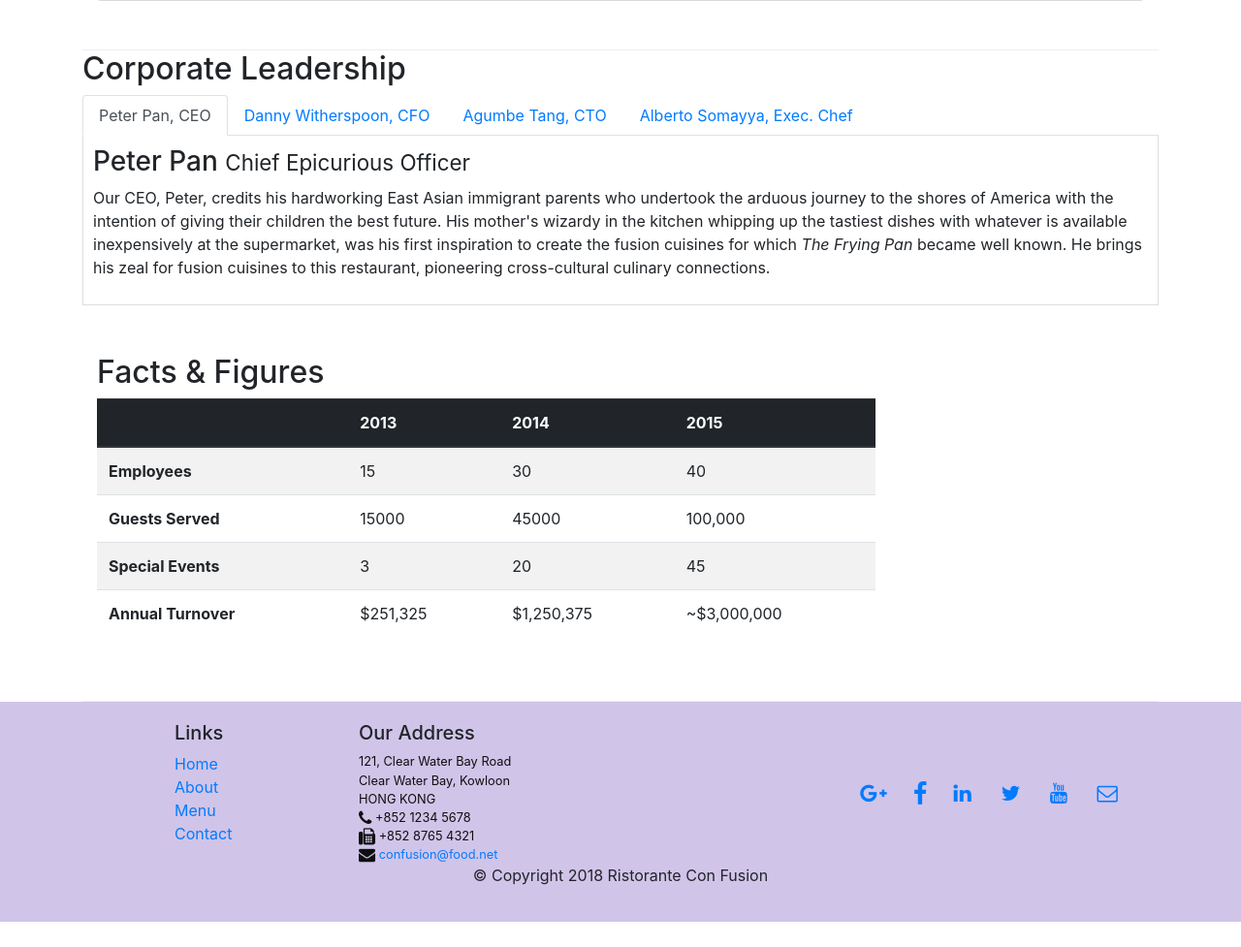
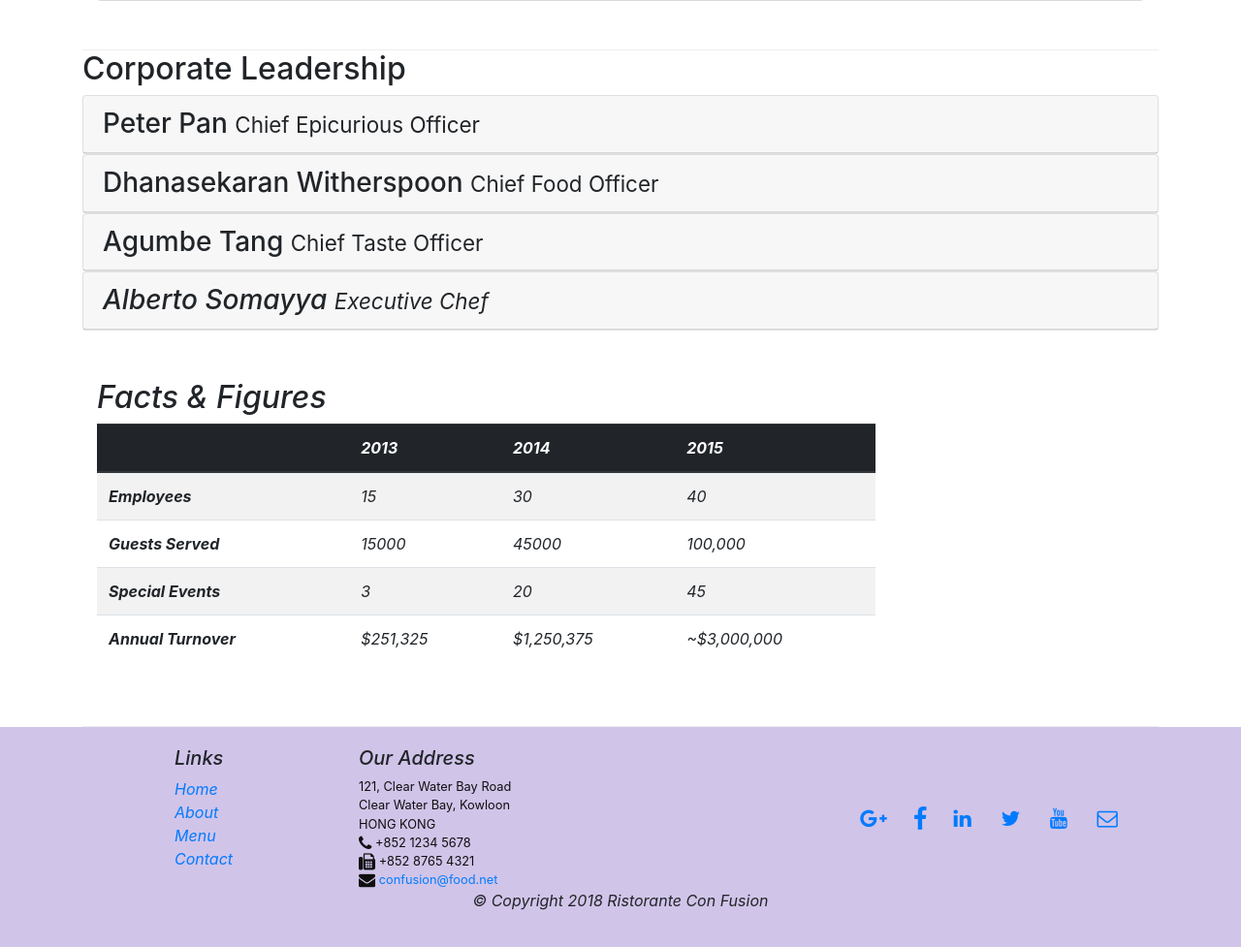
Before and after one commit to mohamedmaged/bootsrap, a website: page aboutus.html in a window 1280 px wide. Shown: the part 920-1897 px from the top of the page at 97% size. Before the commit the page ends 1871 px from the top, so only its background shows below. Drawn offline with nearby package versions, Linux system fonts and the light colour scheme.

Commit message:
Accordion

```diff
--- a/aboutus.html
+++ b/aboutus.html
@@ -95,40 +95,59 @@
         <div class="row">
             <div class="col-sm-12">
                 <h2>Corporate Leadership</h2>
-                <ul class="nav nav-tabs">
-                    <li class="nav-item">
-                        <a class="nav-link active" href="#peter" role="tab" data-toggle="tab">Peter Pan, CEO</a>
-                    </li>
-                    <li class="nav-item">
-                        <a class="nav-link" href="#danny" role="tab"
-                          data-toggle="tab">Danny Witherspoon, CFO</a>
-                      </li>
-                      <li class="nav-item">
-                        <a class="nav-link" href="#agumbe"role="tab"
-                          data-toggle="tab">Agumbe Tang, CTO</a>
-                      </li>
-                      <li class="nav-item">
-                        <a class="nav-link" href="#alberto" role="tab"
-                          data-toggle="tab">Alberto Somayya, Exec. Chef</a>
-                      </li>
-                </ul>
-                <div class="tab-content">
-                    <div role="tabpanel" class="tab-pane fade show active" id="peter">
-                        <h3>Peter Pan <small>Chief Epicurious Officer</small></h3>
-                        <p class="d-none d-sm-block">Our CEO, Peter, credits his hardworking East Asian immigrant parents who undertook the arduous journey to the shores of America with the intention of giving their children the best future. His mother's wizardy in the kitchen whipping up the tastiest dishes with whatever is available inexpensively at the supermarket, was his first inspiration to create the fusion cuisines for which <em>The Frying Pan</em> became well known. He brings his zeal for fusion cuisines to this restaurant, pioneering cross-cultural culinary connections.</p>
+                <div id="accordion">
+                    <div class="card">
+                        <div class="card-header" role="tab" id="peterhead">
+                            <h3 class="mb-0"><a data-toggle="collapse" data-target="#peter">Peter Pan <small>Chief Epicurious Officer</small></h3></a>
+                         </div>
+                         <div class="collapse " id="peter" data-parent="#accordion">
+                                <div class="card-body">
+                                    <p class="d-none d-sm-block">Our CEO, Peter, credits his hardworking East Asian immigrant parents who undertook the arduous journey to the shores of America with the intention of giving their children the best future. His mother's wizardy in the kitchen whipping up the tastiest dishes with whatever is available inexpensively at the supermarket, was his first inspiration to create the fusion cuisines for which <em>The Frying Pan</em> became well known. He brings his zeal for fusion cuisines to this restaurant, pioneering cross-cultural culinary connections.</p>
+                                </div>
+                            </div>
                     </div>
-                    <div role="tabpanel" class="tab-pane fade show " id="danny">
-                        <h3>Dhanasekaran Witherspoon <small>Chief Food Officer</small></h3>
-                        <p class="d-none d-sm-block">Our CFO, Danny, as he is affectionately referred to by his colleagues, comes from a long established family tradition in farming and produce. His experiences growing up on a farm in the Australian outback gave him great appreciation for varieties of food sources. As he puts it in his own words, <em>Everything that runs, wins, and everything that stays, pays!</em></p>
+                    <div class="card">
+                            <div class="card-header" role="tab" id="dannyhead">
+                            <h3 class="mb-0">
+                                <a class="collapsed" data-toggle="collapse" data-target="#danny">
+                                Dhanasekaran Witherspoon <small>Chief Food Officer</small>
+                                </a>
+                            </h3>
+                        </div>
+                        <div class="collapse" id="danny" data-parent="#accordion">
+                            <div class="card-body">
+                                <p class="d-none d-sm-block">Our CFO, Danny, as he is affectionately referred to by his colleagues, comes from a long established family tradition in farming and produce. His experiences growing up on a farm in the Australian outback gave him great appreciation for varieties of food sources. As he puts it in his own words, <em>Everything that runs, wins, and everything that stays, pays!</em></p>
+                            </div>
+                        </div>
                     </div>
-                    <div role="tabpanel" class="tab-pane fade show " id="agumbe">
-                        <h3>Agumbe Tang <small>Chief Taste Officer</small></h3>
-                        <p class="d-none d-sm-block">Blessed with the most discerning gustatory sense, Agumbe, our CTO, personally ensures that every dish that we serve meets his exacting tastes. Our chefs dread the tongue lashing that ensues if their dish does not meet his exacting standards. He lives by his motto, <em>You click only if you survive my lick.</em></p>
+                    <div class="card">
+                            <div class="card-header" role="tab" id="agumbehead">
+                            <h3 class="mb-0">
+                                <a class="collapsed" data-toggle="collapse" data-target="#agumbe">
+                                Agumbe Tang <small>Chief Taste Officer</small>
+                                </a>
+                            </h3>
+                        </div>
+                        <div class="collapse" id="agumbe" data-parent="#accordion">
+                            <div class="card-body">
+                                <p class="d-none d-sm-block">Blessed with the most discerning gustatory sense, Agumbe, our CTO, personally ensures that every dish that we serve meets his exacting tastes. Our chefs dread the tongue lashing that ensues if their dish does not meet his exacting standards. He lives by his motto, <em>You click only if you survive my lick.</p>
+                            </div>
+                        </div>
                     </div>
-                    <div role="tabpanel" class="tab-pane fade show " id="alberto">
-                        <h3>Alberto Somayya <small>Executive Chef</small></h3>
-                        <p class="d-none d-sm-block">Award winning three-star Michelin chef with wide International experience having worked closely with whos-who in the culinary world, he specializes in creating mouthwatering Indo-Italian fusion experiences. He says, <em>Put together the cuisines from the two craziest cultures, and you get a winning hit! Amma Mia!</em></p>
-                     </div>
+                    <div class="card">
+                            <div class="card-header" role="tab" id="albertohead">
+                            <h3 class="mb-0">
+                                <a class="collapsed" data-toggle="collapse" data-target="#alberto">
+                                Alberto Somayya <small>Executive Chef</small>
+                                </a>
+                            </h3>
+                        </div>
+                        <div class="collapse" id="alberto" data-parent="#accordion">
+                            <div class="card-body">
+                                <p class="d-none d-sm-block">Award winning three-star Michelin chef with wide International experience having worked closely with whos-who in the culinary world, he specializes in creating mouthwatering Indo-Italian fusion experiences. He says, <em>Put together the cuisines from the two craziest cultures, and you get a winning hit! Amma Mia!</em></p>
+                            </div>
+                        </div>
+                    </div>
                 </div>
             </div>
        </div>
```
